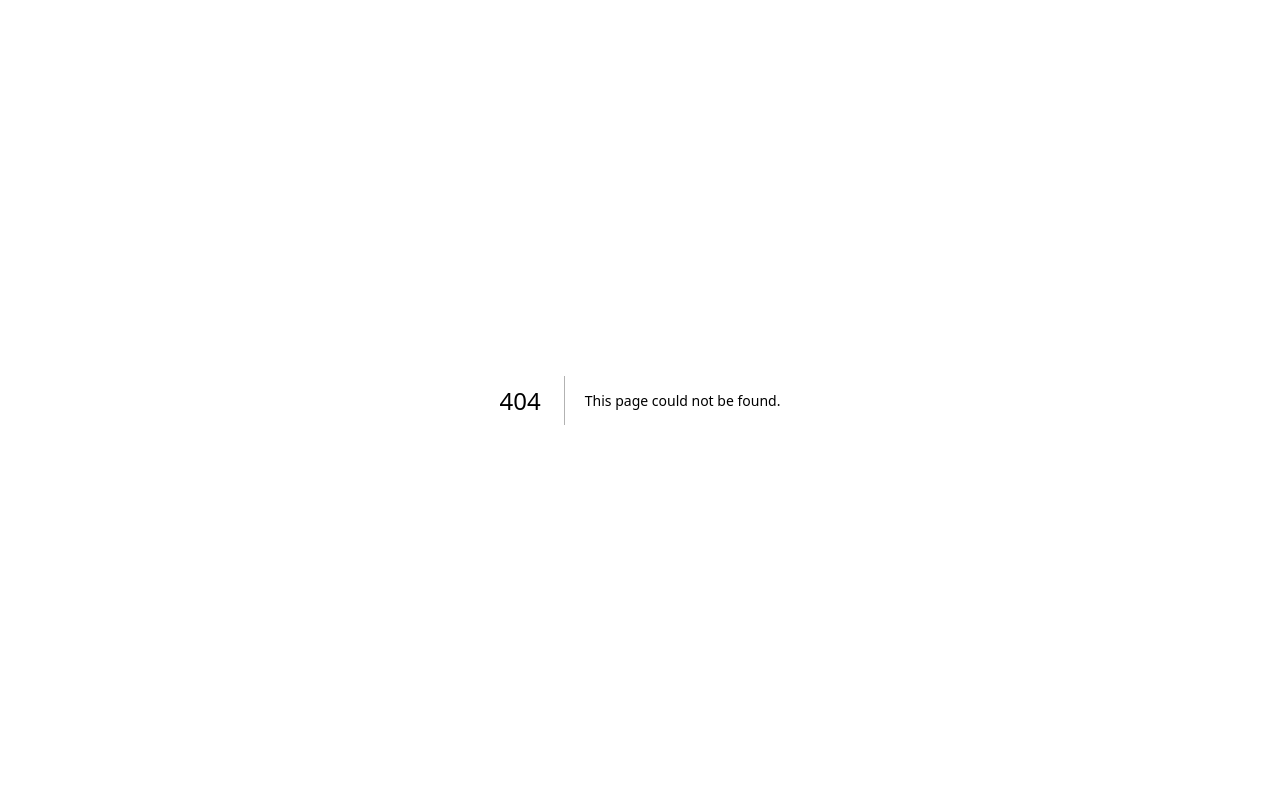
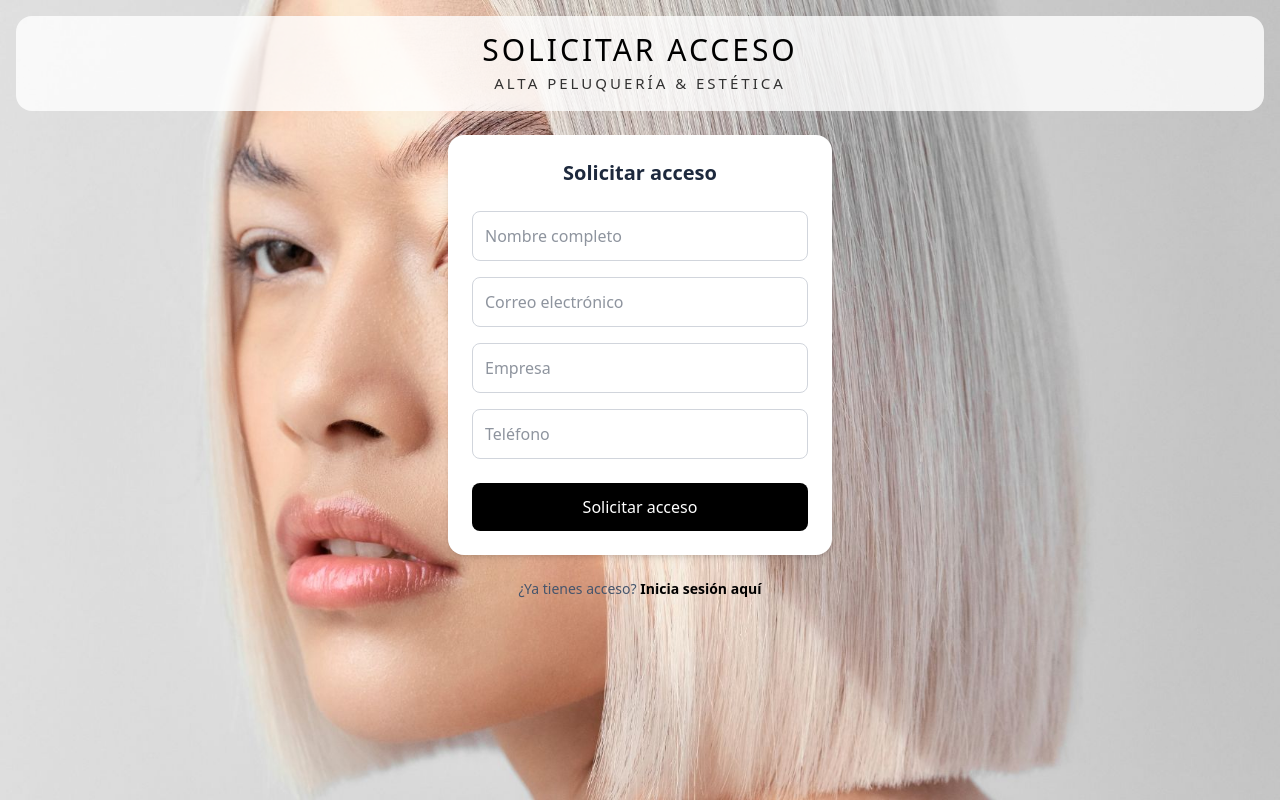
Before and after one commit to MadaoSurmanito/app-tfg, a Next.js app in the folder app-tfg/: page /register in a window 1280 px wide. Before the commit this address had no page. Built offline with nearby package versions, Linux system fonts and the light colour scheme.

Commit message:
solicitudes (cliente)

```diff
--- /dev/null
+++ b/app-tfg/app/api/auth/register-request/route.ts
@@ -0,0 +1,160 @@
+import { NextResponse } from "next/server";
+import { pool } from "@/app/lib/db";
+
+type RegisterRequestBody = {
+	email?: string;
+	name?: string;
+	company?: string;
+	phone?: string;
+};
+
+const EMAIL_REGEX = /^[A-Za-z0-9._%+-]+@[A-Za-z0-9.-]+\.[A-Za-z]{2,}$/;
+const PHONE_REGEX = /^\+?[1-9]\d{1,14}$/;
+
+export async function POST(request: Request) {
+	try {
+		const body = (await request.json()) as RegisterRequestBody;
+
+		const email = String(body.email ?? "")
+			.trim()
+			.toLowerCase();
+		const name = String(body.name ?? "").trim();
+		const company = String(body.company ?? "").trim();
+		const phone = String(body.phone ?? "").trim();
+
+		// 1) Campos obligatorios
+		if (!email || !name || !company) {
+			return NextResponse.json(
+				{ message: "Faltan campos obligatorios" },
+				{ status: 400 },
+			);
+		}
+
+		// 2) Longitudes máximas (para evitar abusos y errores)
+		const maxLengths = { name: 120, company: 120, phone: 30 };
+		const fieldLabels = {
+			name: "El nombre",
+			company: "El nombre de la empresa",
+			phone: "El teléfono",
+		};
+
+		for (const [field, max] of Object.entries(maxLengths)) {
+			if (eval(field).length > max) {
+				return NextResponse.json(
+					{
+						message: `${fieldLabels[field as keyof typeof fieldLabels]} es demasiado largo`,
+					},
+					{ status: 400 },
+				);
+			}
+		}
+
+		// 3) Formato email
+		if (!EMAIL_REGEX.test(email) || (phone && !PHONE_REGEX.test(phone))) {
+			const field = !EMAIL_REGEX.test(email)
+				? "correo electrónico"
+				: "teléfono";
+			return NextResponse.json(
+				{ message: `El ${field} no es válido` },
+				{ status: 400 },
+			);
+		}
+
+		// 5) Comprobar si ya existe como usuario real
+		let existingUser;
+		try {
+			existingUser = await pool.query(
+				`
+					SELECT id
+					FROM users
+					WHERE lower(email) = lower($1)
+					LIMIT 1
+				`,
+				[email],
+			);
+		} catch (dbError) {
+			console.error("Database connection error:", dbError);
+			throw dbError;
+		}
+
+		if ((existingUser.rowCount ?? 0) > 0) {
+			return NextResponse.json(
+				{ message: "Ya existe una cuenta con ese correo" },
+				{ status: 409 },
+			);
+		}
+
+		// 6) Comprobar si ya existe una solicitud pendiente
+		const existingPendingRequest = await pool.query(
+			`
+				SELECT id
+				FROM user_requests
+				WHERE lower(email) = lower($1)
+				  AND status = 'pendiente'
+				LIMIT 1
+			`,
+			[email],
+		);
+
+		if ((existingPendingRequest.rowCount ?? 0) > 0) {
+			return NextResponse.json(
+				{ message: "Ya existe una solicitud pendiente para este correo" },
+				{ status: 409 },
+			);
+		}
+
+		// 7) Insertar la solicitud
+		await pool.query(
+			`
+				INSERT INTO user_requests (
+					name,
+					email,
+					company,
+					phone,
+					status,
+					requested_at
+				)
+				VALUES ($1, $2, $3, $4, 'pendiente', NOW())
+			`,
+			[name, email, company, phone || null],
+		);
+
+		return NextResponse.json(
+			{ message: "Solicitud enviada correctamente" },
+			{ status: 201 },
+		);
+	} catch (error: unknown) {
+		console.error("Error en /api/auth/register-request:", error);
+
+		// Error típico de restricción única en PostgreSQL
+		if (
+			typeof error === "object" &&
+			error !== null &&
+			"code" in error &&
+			error.code === "23505"
+		) {
+			return NextResponse.json(
+				{ message: "Ya existe una solicitud pendiente para este correo" },
+				{ status: 409 },
+			);
+		}
+
+		// Error típico de CHECK constraint en PostgreSQL
+		if (
+			typeof error === "object" &&
+			error !== null &&
+			"code" in error &&
+			error.code === "23514"
+		) {
+			return NextResponse.json(
+				{ message: "Los datos enviados no son válidos" },
+				{ status: 400 },
+			);
+		}
+
+		return NextResponse.json(
+			{ message: "Error interno del servidor" },
+			{ status: 500 },
+		);
+	}
+}
--- a/app-tfg/app/login/page.tsx
+++ b/app-tfg/app/login/page.tsx
@@ -43,7 +43,6 @@ export default function LoginPage() {
 	return (
 		<main className="app-bg min-h-[100svh] w-full px-4 py-4 text-slate-800">
 			<HeaderTitle title="Acceso clientes" noGlass />
-
 			<div className="mx-auto mt-6 w-full max-w-sm">
 				<form
 					onSubmit={handleSubmit}
@@ -81,6 +80,17 @@ export default function LoginPage() {
 					{error && <p className="text-center text-sm text-red-600">{error}</p>}
 				</form>
 			</div>
+			<div className="mx-auto mt-6 w-full max-w-sm text-center">
+				<p className="text-sm text-slate-600">
+					¿Nuevo cliente?{" "}
+					<a
+						href="/register"
+						className="font-semibold text-black hover:underline"
+					>
+						Solicita aquí tu acceso.
+					</a>
+				</p>
+			</div>
 		</main>
 	);
 }
--- /dev/null
+++ b/app-tfg/app/register/page.tsx
@@ -0,0 +1,139 @@
+"use client";
+
+import { useState } from "react";
+import HeaderTitle from "../components/HeaderTitle";
+import { useRouter } from "next/navigation";
+import Link from "next/link";
+
+export default function RegisterPage() {
+	const [error, setError] = useState("");
+	const [success, setSuccess] = useState("");
+	const [loading, setLoading] = useState(false);
+	const router = useRouter();
+
+	async function handleSubmit(e: React.FormEvent<HTMLFormElement>) {
+		e.preventDefault();
+		setError("");
+		setSuccess("");
+		setLoading(true);
+
+		const form = e.currentTarget;
+		const formData = new FormData(form);
+
+		const email = String(formData.get("email") ?? "")
+			.trim()
+			.toLowerCase();
+		const name = String(formData.get("name") ?? "").trim();
+		const company = String(formData.get("company") ?? "").trim();
+		const phone = String(formData.get("phone") ?? "").trim();
+
+		if (!email || !name || !company) {
+			setError("Por favor, completa todos los campos requeridos");
+			setLoading(false);
+			return;
+		}
+
+		try {
+			const response = await fetch("/api/auth/register-request", {
+				method: "POST",
+				headers: { "Content-Type": "application/json" },
+				body: JSON.stringify({ email, name, company, phone }),
+			});
+
+			const data = await response.json();
+
+			if (!response.ok) {
+				setError(data.message || "Error al enviar la solicitud");
+				setLoading(false);
+				return;
+			}
+
+			setSuccess("Solicitud enviada. El administrador la revisará pronto.");
+			form.reset();
+
+			setTimeout(() => {
+				router.push("/login");
+			}, 2000);
+		} catch {
+			setError("Error al procesar la solicitud");
+		} finally {
+			setLoading(false);
+		}
+	}
+
+	return (
+		<main className="app-bg min-h-[100svh] w-full px-4 py-4 text-slate-800">
+			<HeaderTitle title="Solicitar acceso" noGlass />
+
+			<div className="mx-auto mt-6 w-full max-w-sm">
+				<form
+					onSubmit={handleSubmit}
+					className="flex flex-col gap-4 rounded-2xl bg-white p-6 shadow-md"
+				>
+					<h2 className="mb-2 text-center text-xl font-semibold">
+						Solicitar acceso
+					</h2>
+
+					<input
+						name="name"
+						type="text"
+						placeholder="Nombre completo"
+						required
+						className="w-full rounded-lg border border-gray-300 px-3 py-3 text-base focus:outline-none focus:ring-2 focus:ring-black"
+					/>
+
+					<input
+						name="email"
+						type="email"
+						placeholder="Correo electrónico"
+						autoComplete="email"
+						required
+						className="w-full rounded-lg border border-gray-300 px-3 py-3 text-base focus:outline-none focus:ring-2 focus:ring-black"
+					/>
+
+					<input
+						name="company"
+						type="text"
+						placeholder="Empresa"
+						required
+						className="w-full rounded-lg border border-gray-300 px-3 py-3 text-base focus:outline-none focus:ring-2 focus:ring-black"
+					/>
+
+					<input
+						name="phone"
+						type="tel"
+						placeholder="Teléfono"
+						autoComplete="tel"
+						className="w-full rounded-lg border border-gray-300 px-3 py-3 text-base focus:outline-none focus:ring-2 focus:ring-black"
+					/>
+
+					<button
+						type="submit"
+						disabled={loading}
+						className="mt-2 rounded-lg bg-black py-3 font-medium text-white transition hover:opacity-90 disabled:opacity-50"
+					>
+						{loading ? "Enviando..." : "Solicitar acceso"}
+					</button>
+
+					{error && <p className="text-center text-sm text-red-600">{error}</p>}
+
+					{success && (
+						<p className="text-center text-sm text-green-600">{success}</p>
+					)}
+				</form>
+			</div>
+
+			<div className="mx-auto mt-6 w-full max-w-sm text-center">
+				<p className="text-sm text-slate-600">
+					¿Ya tienes acceso?{" "}
+					<Link
+						href="/login"
+						className="font-semibold text-black hover:underline"
+					>
+						Inicia sesión aquí
+					</Link>
+				</p>
+			</div>
+		</main>
+	);
+}
```
Also changed, not shown: 2 other files (tests, documents, lock files or other folders).
